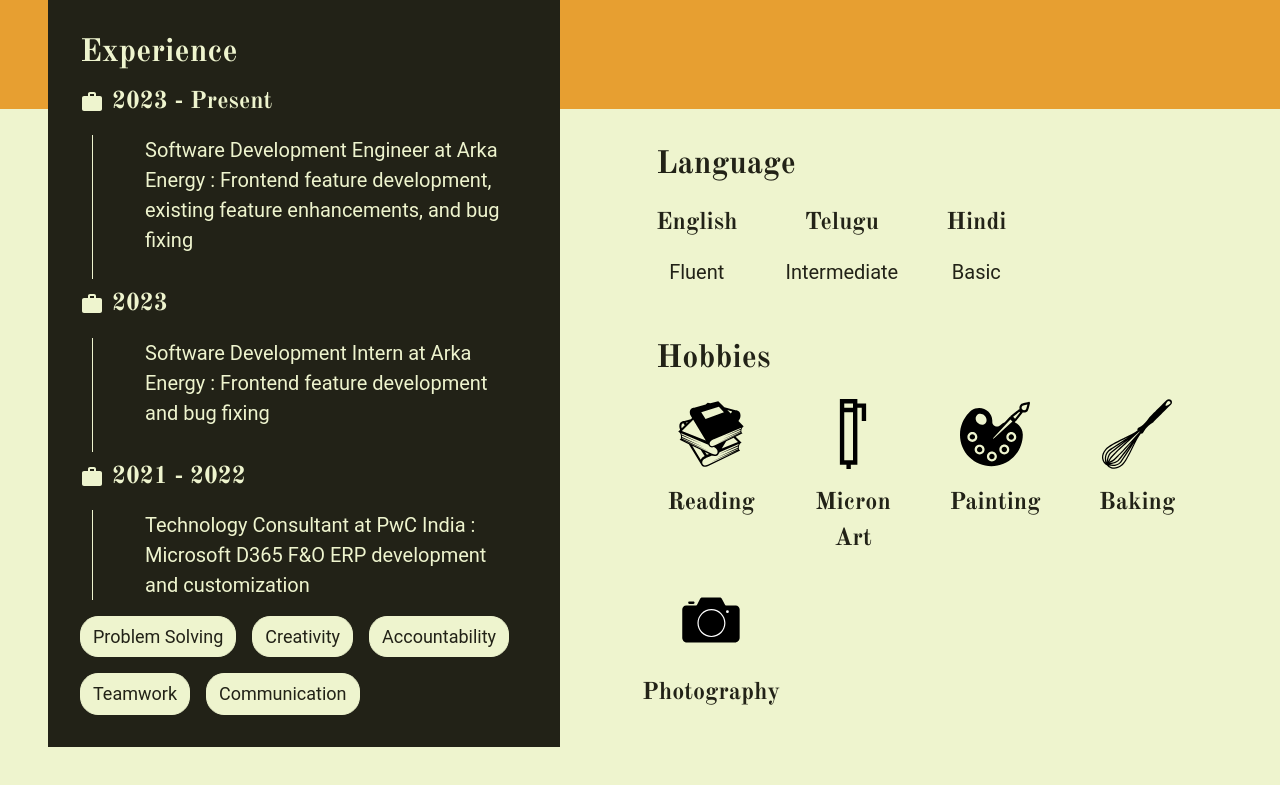
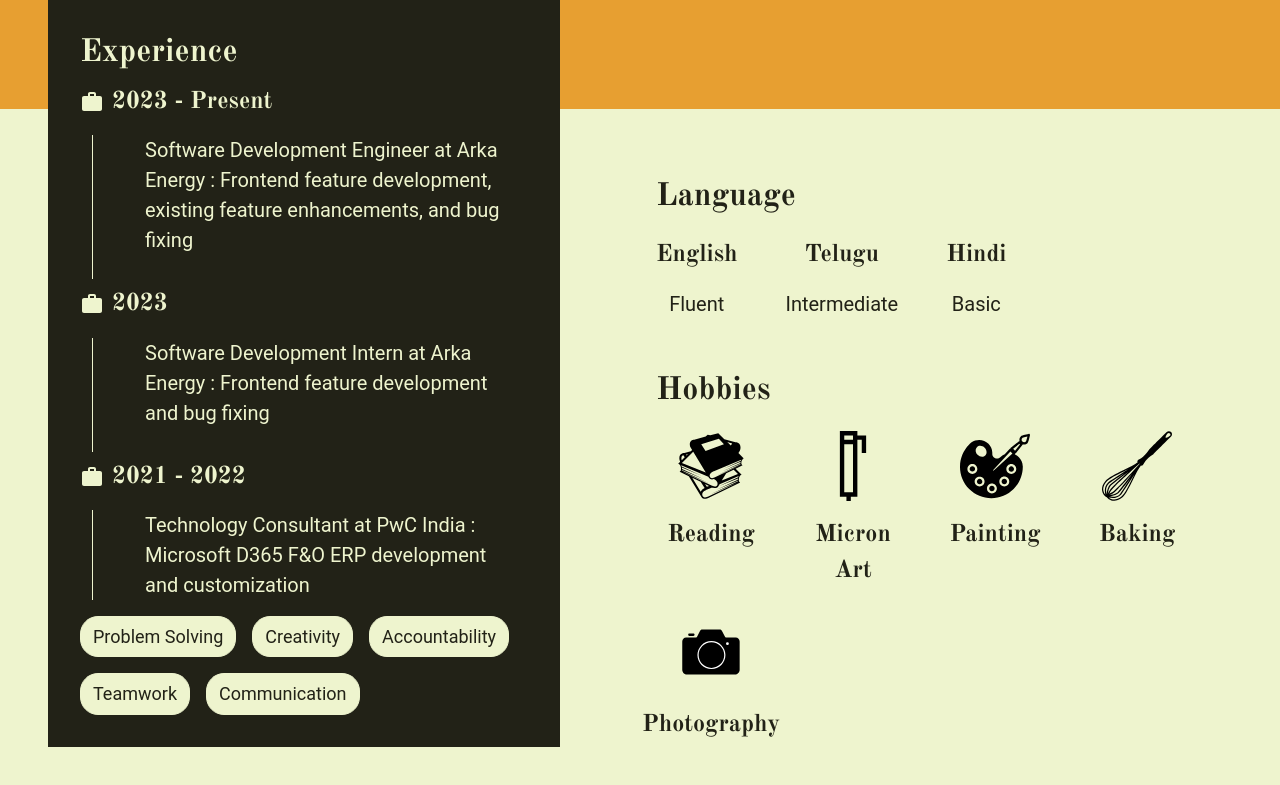
Before and after one commit to RamyaKasara/portfolioRK-app, a React (Vite) app: page /about-me in a window 1280 px wide. Shown: the part 1175-1960 px from the top of the page. Built offline with nearby package versions, Linux system fonts and the light colour scheme; a web font is replaced by a local one.

Commit message:
layout fixing

```diff
--- a/src/pages/aboutme/hobbiesAndLanguage.jsx
+++ b/src/pages/aboutme/hobbiesAndLanguage.jsx
@@ -25,22 +25,39 @@ const getIconSize = (icon) => {
     return '70px';
 };
 
+const getMarginTop = (width) =>{
+    if(width < 400) return '57rem';
+    if(width >= 400 && width < 425) return '53rem';
+    if(width >= 425 && width < 443) return '50rem';
+    if(width >= 443 && width < 460) return '46rem';
+    if(width >= 460 && width < 483) return '42rem';
+    if(width >= 483 && width < 500) return '40rem';
+    if(width >= 500 && width < 540) return '38rem';
+    if(width >= 540 && width < 600) return '30rem';
+    if(width >= 600 && width < 700) return '46rem';
+    if(width >= 700 && width < 773) return '42rem';
+    if(width >= 773 && width < 859) return '40rem';
+    if(width >= 859 && width < 900) return '38rem';
+    if(width >= 900 && width < 1200) return '2rem';
+    if(width >= 1200) return '2rem';
+}
+
 function  HobbiesAndLanguage() {
+    const [windowWidth, setWindowWidth] = React.useState(window.innerWidth);
+
+    React.useEffect(() => {
+      const handleResize = () => setWindowWidth(window.innerWidth);
+
+      window.addEventListener('resize', handleResize);
+      return () => window.removeEventListener('resize', handleResize);
+    }, []);
+
 
     return (
         <Box sx={{
-            padding: { xs: '1rem 3rem', md: '2rem 5rem 2rem 9rem' },
+            padding: { xs: '1rem 3rem', md: '2rem 3rem 2rem 9rem' },
             width: { xs: '100%', md: '60%' },
-            marginTop: { xs: '57rem', sm: '38rem', md: '0rem' },
-            [theme.breakpoints.between(400, 440)]: {
-                mt: '50rem', // Custom margin-top for screens between 400px and 540px
-            },
-            [theme.breakpoints.between(440, 500)]: {
-                mt: '40rem', // Custom margin-top for screens between 400px and 540px
-            },
-            [theme.breakpoints.between(500, 600)]: {
-                mt: '28rem', // Custom margin-top for screens between 400px and 540px
-            },
+            marginTop: getMarginTop(windowWidth),
             display: 'flex',
             flexDirection: 'column',
             gap: '3rem',
--- a/src/pages/aboutme/index.jsx
+++ b/src/pages/aboutme/index.jsx
@@ -184,7 +184,18 @@ function AboutMePage() {
                 </Box>
             </Page>
             <Page background={theme.palette.background.primary}>
-                <Box sx={{ height: { xs: '110rem', sm:'70rem', md:'55rem' }, display: 'flex', flexDirection: 'row', justifyContent: { xs:'start', md:'end'} }}>
+                <Box sx={{
+                    height: { xs: '110rem', sm:'75rem', md:'48rem' ,lg:'48rem' },
+                    [theme.breakpoints.between(774, 900)]: {
+                        height: '65rem',
+                    },
+                    [theme.breakpoints.between(900, 977)]: {
+                        height: '57rem',
+                    },
+                    display: 'flex',
+                    flexDirection: 'row',
+                    justifyContent: { xs:'start', md:'end'}
+                }}>
                     <HobbiesAndLanguage />
                 </Box>
             </Page>
@@ -194,3 +205,12 @@ function AboutMePage() {
 }
 
 export default AboutMePage;
+
+// handle responsiveness for :
+// Below 600px (e.g., small phones like iPhone SE)
+// Small (sm): 600px - 900px (e.g., larger phones or small tablets)
+// Medium (md): 900px - 1200px (e.g., tablets and smaller laptops)
+// Large (lg): Above 1200px (e.g., desktops)
+
+//iphone se done
+//handle 390 to 450
```
